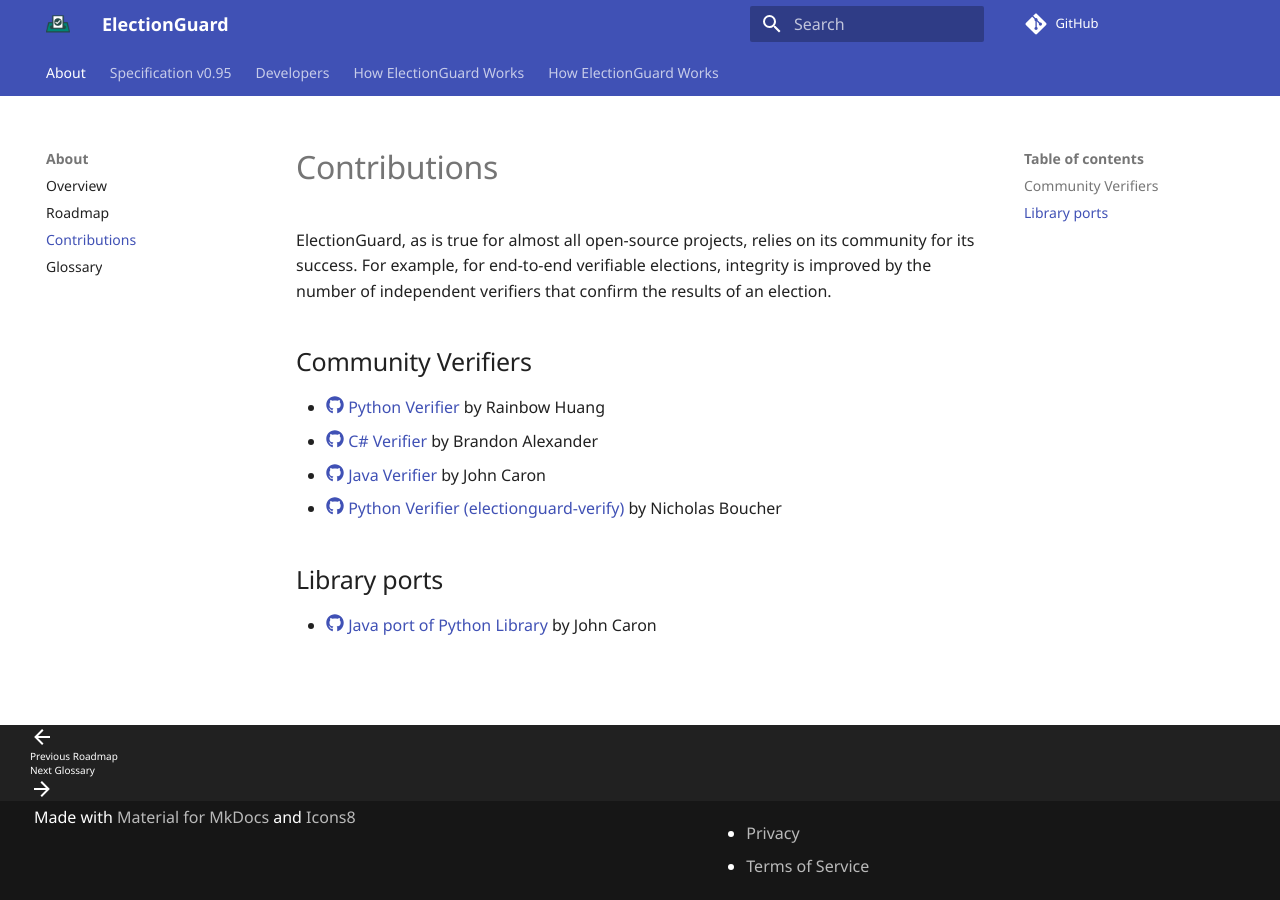
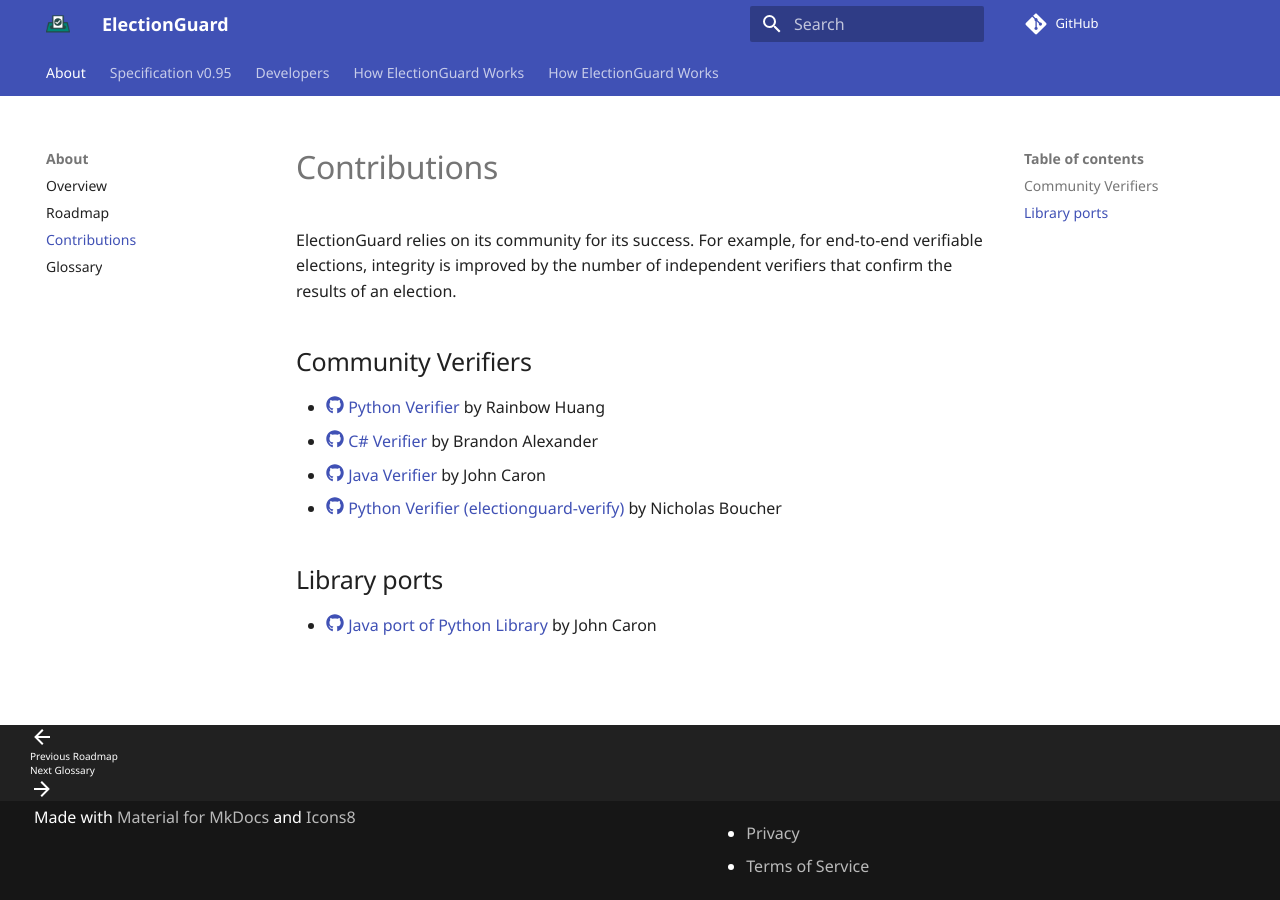
Before and after one commit to Election-Tech-Initiative/electionguard, an MkDocs documentation site: the page built from docs/Contributions.md, in a window 1280 px wide. Built offline with MkDocs 1.6.1 and Material for MkDocs 9.7.7, drawn with Linux system fonts in a browser that asks for light colours; some web fonts are replaced; comment, search, counter and statistics services are not loaded.

Commit message:
more copyedit

```diff
--- a/docs/Contributions.md
+++ b/docs/Contributions.md
@@ -1,7 +1,7 @@
 
 # Contributions
 
-ElectionGuard, as is true for almost all open-source projects, relies on its community for its success. For example, for end-to-end verifiable elections, integrity is improved by the number of independent verifiers that confirm the results of an election.
+ElectionGuard relies on its community for its success. For example, for end-to-end verifiable elections, integrity is improved by the number of independent verifiers that confirm the results of an election.
 
 ## Community Verifiers
 
```
